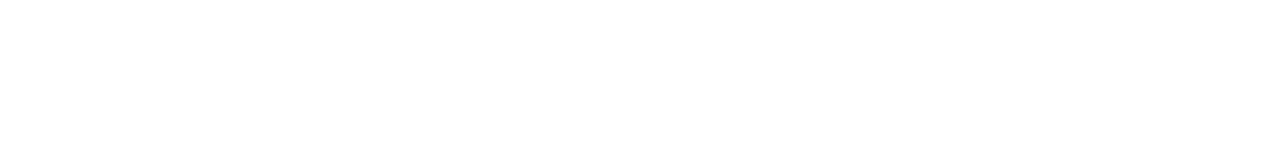
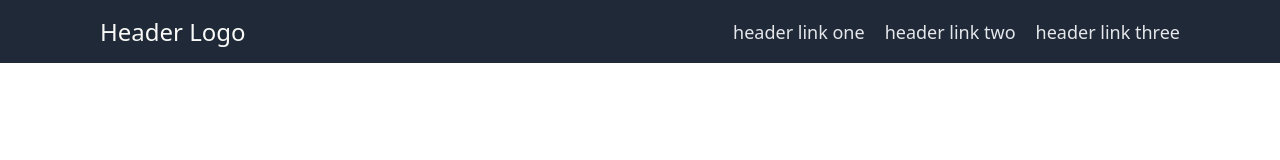
Before and after one commit to nathanpuckett/odin-landing-page, a plain HTML site: page index.html in a window 1280 px wide. Drawn offline with Linux system fonts and the light colour scheme.

Commit message:
Complete header

```diff
--- a/index.html
+++ b/index.html
@@ -9,7 +9,14 @@
 
   <body>
     <div class="header">
-
+      <div class="header-logo">Header Logo</div>
+      <div>
+        <ul>
+          <li><a href="#">header link one</a></li>
+          <li><a href="#">header link two</a></li>
+          <li><a href="#">header link three</a></li>
+        </ul>
+      </div>
     </div>
     <div class="body">
 
--- a/style.css
+++ b/style.css
@@ -1,4 +1,33 @@
 body {
   margin: 0;
   display: flex;
+  flex-direction: column;
+  font-family: system-ui, -apple-system, BlinkMacSystemFont, 'Segoe UI', Roboto, Oxygen, Ubuntu, Cantarell, 'Open Sans', 'Helvetica Neue', sans-serif;
 }
+
+.header {
+  background: #1f2937;
+  display: flex;
+  justify-content: space-between;
+  align-items: center;
+  padding: 15px 100px;
+}
+
+.header-logo {
+  font-size: 24px;
+  color: #f9faf8;
+}
+
+ul {
+  list-style-type: none;
+  margin: 0;
+  padding: 0;
+  display: flex;
+  gap: 20px;
+}
+
+a {
+  text-decoration: none;
+  color: #e5e7eb;
+  font-size: 18px;
+}
```
